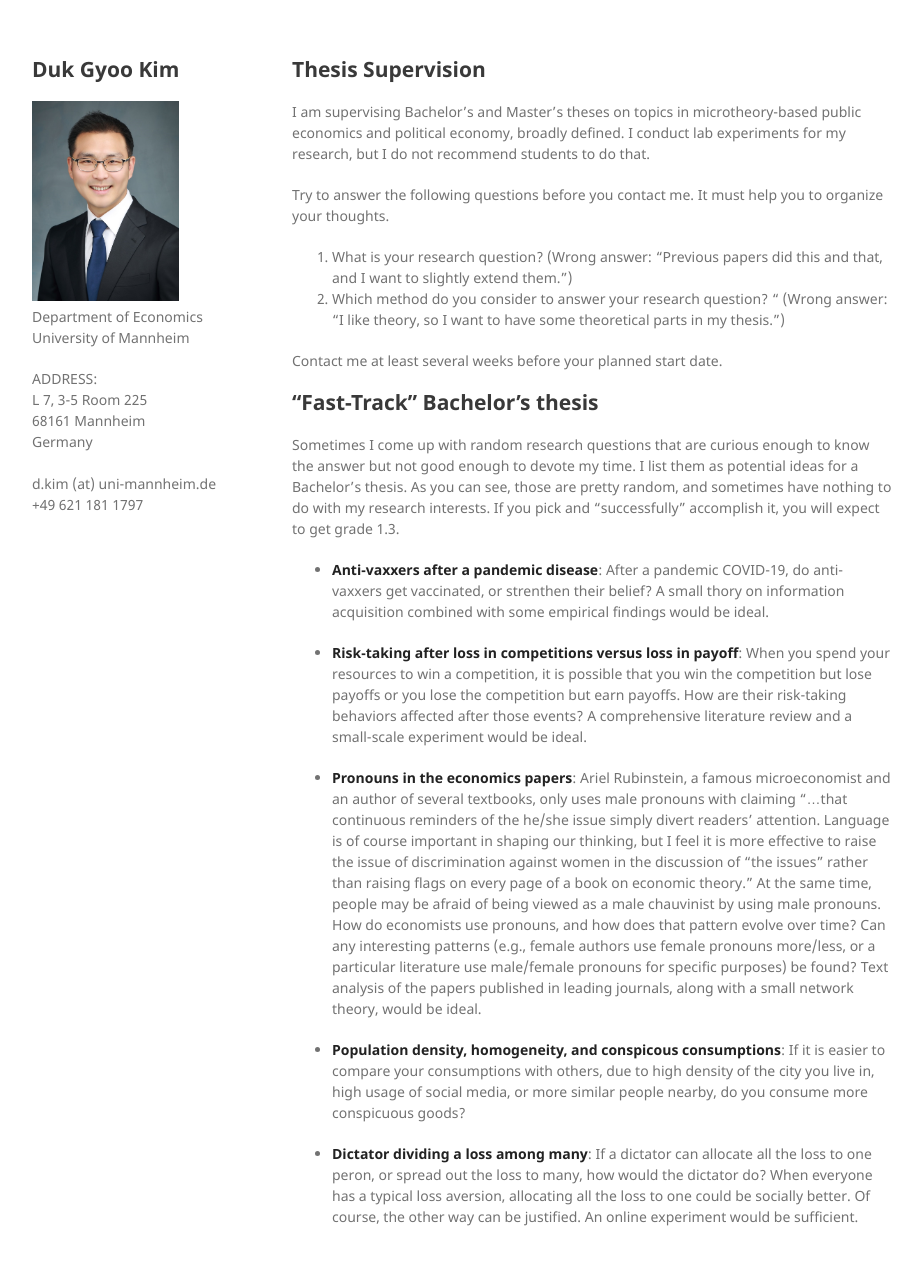
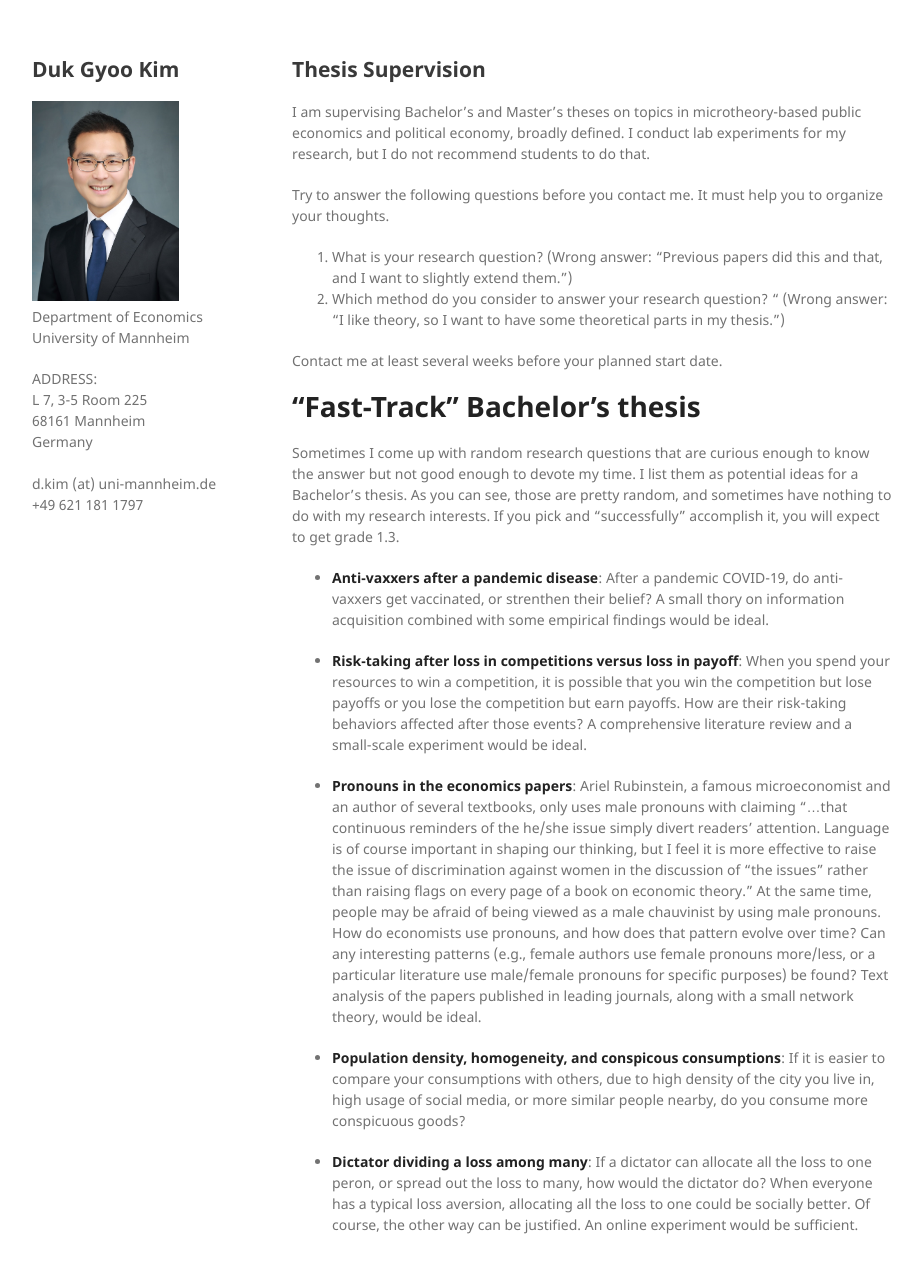
Before and after one commit to kimdukgyoo/kimdukgyoo.github.io, a Jekyll site: the page built from BAthesis.md, in a window 1280 px wide and 1305 px high. Shown: the top 1273 px of the window, without its empty margins (178-1100 px from the left). Built offline with Jekyll 4.4.1, drawn with Linux system fonts in a browser that asks for light colours; our own code applies the rules of GitHub Pages for plain Markdown files.

```diff
--- a/BAthesis.md
+++ b/BAthesis.md
@@ -10,7 +10,7 @@ Try to answer the following questions before you contact me. It must help you to
 Contact me at least several weeks before your planned start date.
 
 
-## "Fast-Track" Bachelor's thesis
+# "Fast-Track" Bachelor's thesis
 
 Sometimes I come up with random research questions that are curious enough to know the answer but not good enough to devote my time. I list them as potential ideas for a Bachelor's thesis. As you can see, those are pretty random, and sometimes have nothing to do with my research interests. If you pick and "successfully" accomplish it, you will expect to get grade 1.3.
 
```
